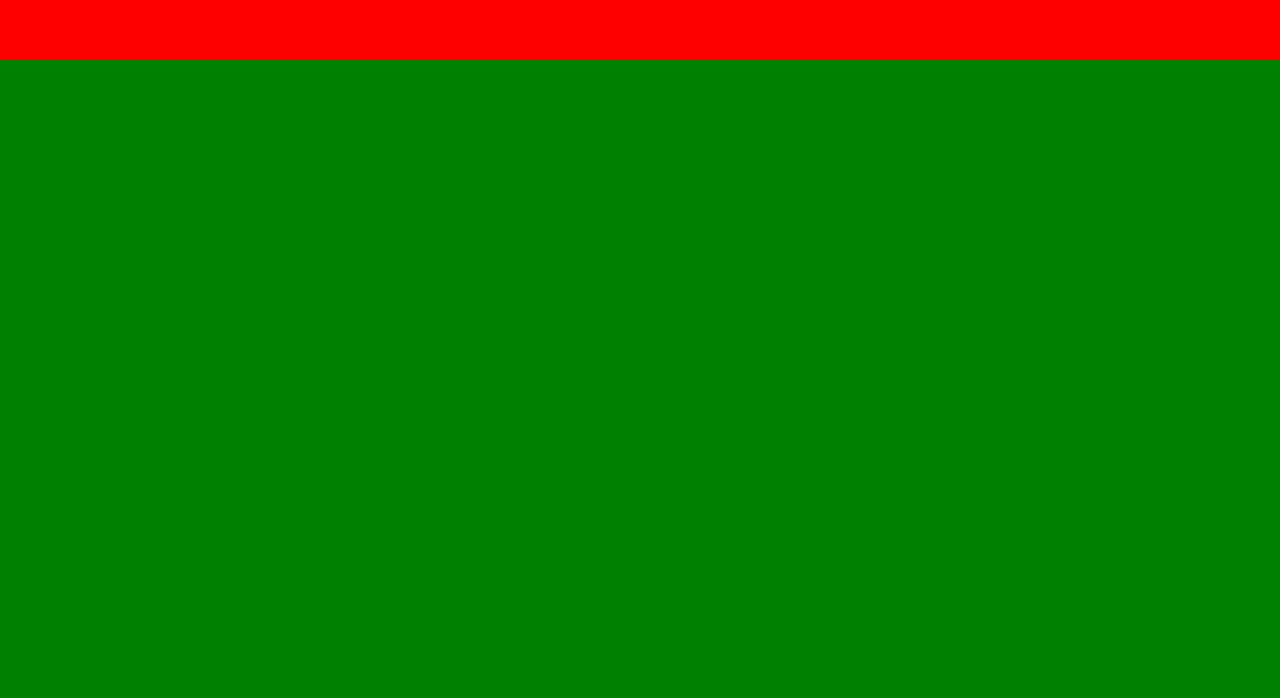
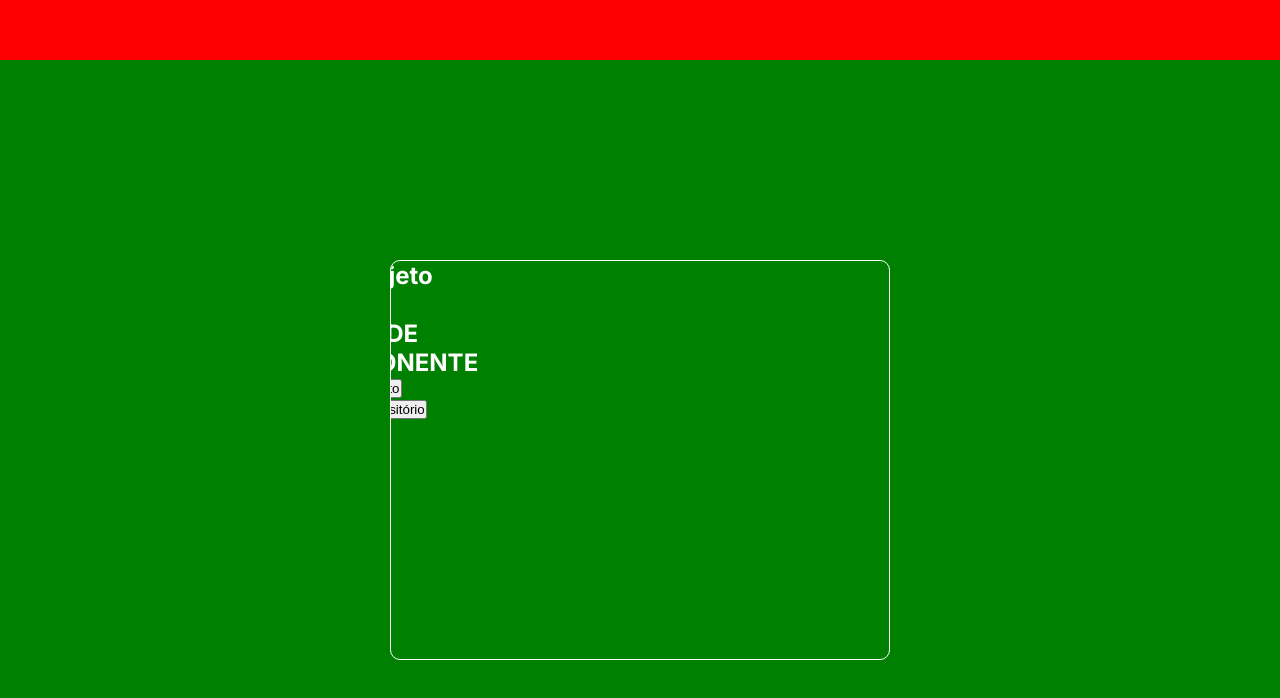
Before and after one commit to dev-brunosantos/Bruno-dev, a Next.js app: page / in a window 1280 px wide. Shown: the part 1540-2238 px from the top of the page. Built offline with nearby package versions, Linux system fonts and the light colour scheme.

Commit message:
Criando estilos para os CARDS de projeto

```diff
--- a/src/app/components/Cards/CardProjetos.tsx
+++ b/src/app/components/Cards/CardProjetos.tsx
@@ -1,22 +1,42 @@
-import React from "react"
+import React, { useState } from "react"
 import { CardBtn, CardContainer, CardDescricao, CardImagem, CardInfor } from "@/styles/CardsStyles"
 
 interface CardInterface {
-    img: string,
+    img?: string,
     titulo: string,
     descricao: string,
     children: React.ReactNode,
     projeto: () => void,
-    repositorio: () => void
+    repositorio?: () => void
 }
 
 export const CardProjeto = ({
     img, titulo, descricao, children, projeto, repositorio
 }: CardInterface) => {
+
+    const [informacoes, setInformacoes] = useState('card-infor-fechado')
+
+    const hendleAbrirInformacoes = () => {
+        if(informacoes === 'card-infor-fechado') {
+            setInformacoes('card-infor-aberto')
+        }
+    }
+    const hendleFecharInformacoes = () => {
+        if(informacoes === 'card-infor-aberto') {
+            setInformacoes('card-infor-fechado')
+        }
+    }
+
     return (
-        <CardContainer>
-            <CardImagem></CardImagem>
-            <CardInfor>
+        <CardContainer
+            onMouseEnter={hendleAbrirInformacoes}
+            onMouseLeave={hendleFecharInformacoes}
+            style={{width: '500px', height: '400px'}}
+        >
+            <CardImagem>
+
+            </CardImagem>
+            <CardInfor className={informacoes}>
                 <h2>{titulo}</h2>
                 <CardDescricao>
                     <p>
--- a/src/app/globals.css
+++ b/src/app/globals.css
@@ -53,3 +53,28 @@ img:hover {
   box-shadow: 0px 2px 55px var(--azul2);
   transition: 0.3s;
 }
+
+/* ------ ESTILOS DO COMPONENTE CARD PROJETO ------ */
+.card-projeto-desktop {
+  width: 450px;
+  height: 300px;
+}
+
+.card-projeto-mobile {
+  width: 280px;
+  height: 450px;
+}
+
+.card-infor-fechado {
+  width: 0;
+  height: 0;
+  bottom: 0;
+}
+
+.card-infor-aberto {
+  width: 100%;
+  height: 100%;
+  position: absolute;
+  top: 0;
+  left: 0;
+}
--- a/src/app/pages/Projetos.tsx
+++ b/src/app/pages/Projetos.tsx
@@ -1,12 +1,19 @@
 "use client"
 import React from "react"
 import { ContainerPage } from "../../styles/PageStyles"
+import { CardProjeto } from "../components/Cards/CardProjetos"
 
 
 export default function Projetos() {
     return (
         <ContainerPage id="projetos" style={{ backgroundColor: 'green' }}>
-
+            <CardProjeto
+                titulo="Projeto 1"
+                descricao=""
+                projeto={() => alert("Ir para Projeto")}
+            >
+                <h1>TESTE DE COMPONENTE</h1>
+            </CardProjeto>
         </ContainerPage>
     )
 }
--- a/src/styles/CardsStyles.ts
+++ b/src/styles/CardsStyles.ts
@@ -1,7 +1,28 @@
 import { styled } from 'styled-components';
 
-export const CardContainer = styled.div``;
-export const CardImagem = styled.div``;
-export const CardInfor = styled.div``;
+export const CardContainer = styled.div`
+    border: 1px solid;
+    border-radius: 10px;
+    overflow: hidden;
+    display: flex;
+    flex-direction: column;
+    position: relative;
+`;
+export const CardImagem = styled.div`
+    width: 100%;
+    height: 100%;
+    position: absolute;
+    top: 0;
+    left: 0;
+`;
+export const CardInfor = styled.div`
+    display: flex;
+    flex-direction: column;
+    align-items: center;
+    justify-content: space-evenly;
+    position: absolute;
+    top: 0;
+    left: 0;
+`;
 export const CardDescricao = styled.div``;
 export const CardBtn = styled.div``;
```
Also changed, not shown: src/app/components/Cards/CardTecnologia.tsx (added, +11 -0 lines), src/app/pages/Sobre.tsx (line endings or trailing spaces).
